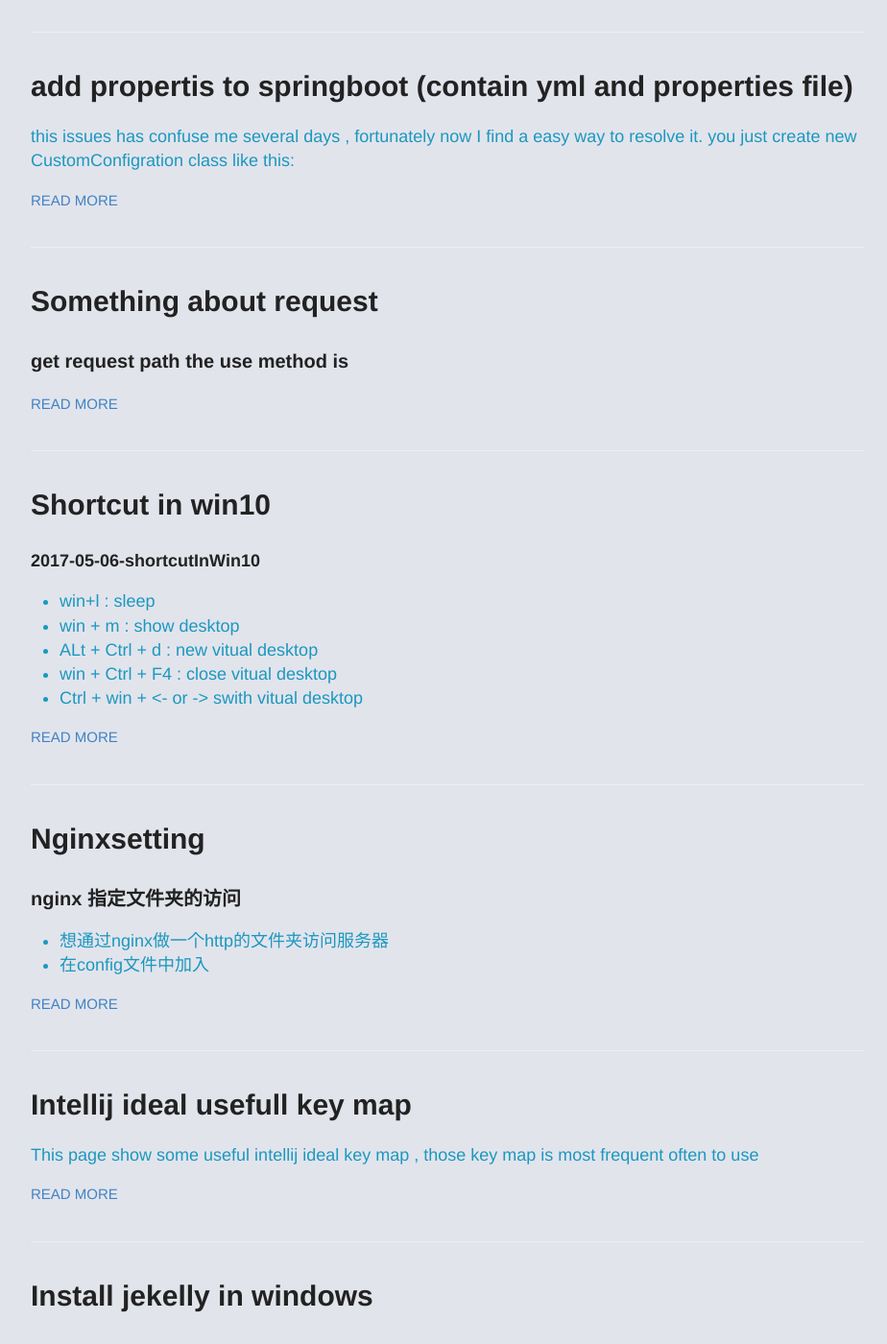
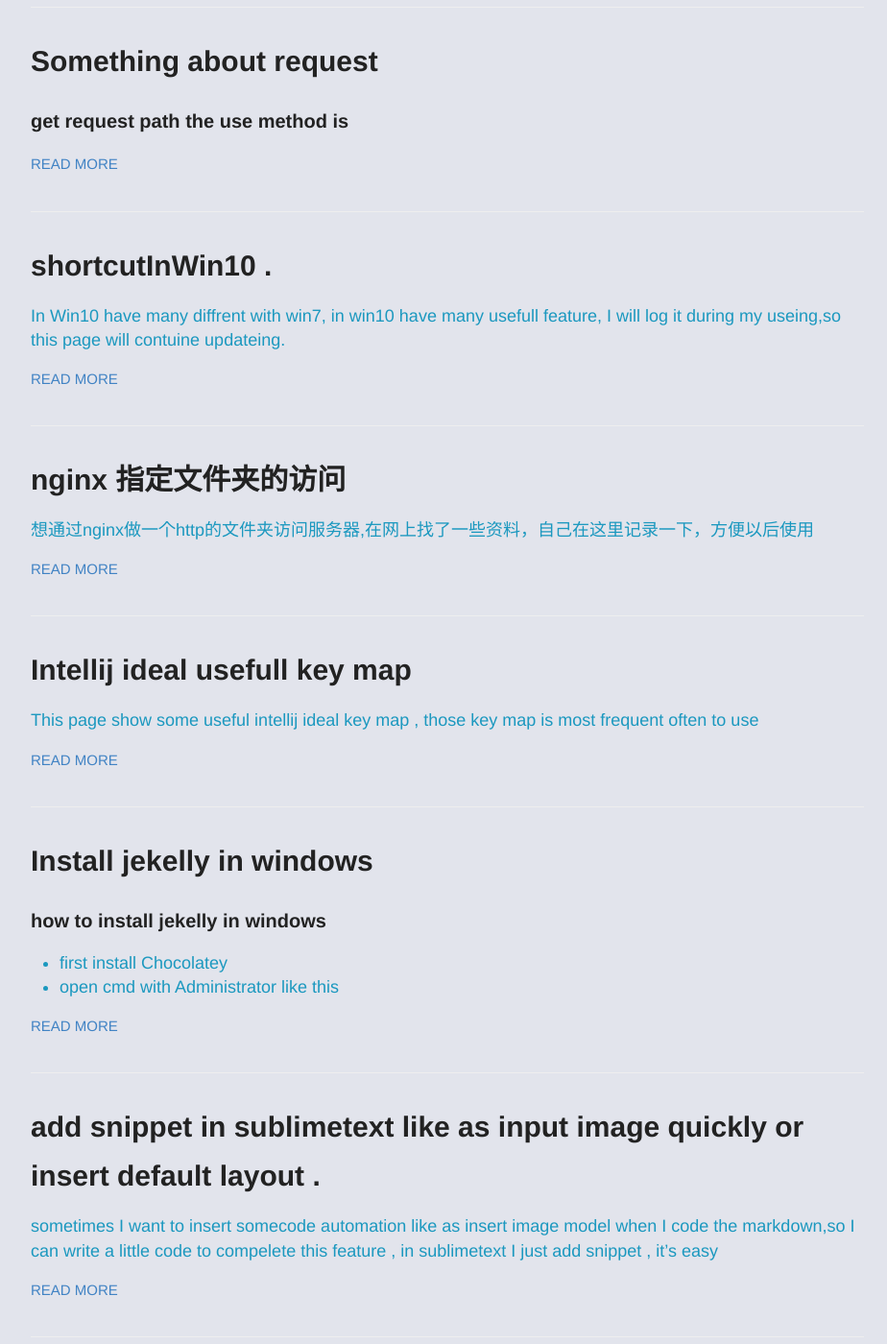
Before and after one commit to 7568/7568.github.io, a Jekyll site: the page built from index.html, in a window 1280 px wide and 1400 px high, scrolled down 595 px. Shown: the whole window at 96% size, without its empty margins (174-1098 px from the left). Built offline with Jekyll 4.4.1, drawn with Linux system fonts in a browser that asks for light colours; some of the changed text lies outside the part shown.

Commit message:
add something

````diff
--- a/_posts/2017-05/2017-05-06-nginxsetting.md
+++ b/_posts/2017-05/2017-05-06-nginxsetting.md
@@ -1,5 +1,10 @@
-### nginx 指定文件夹的访问
-- 想通过nginx做一个http的文件夹访问服务器
+---
+layout: post
+title: nginx 指定文件夹的访问
+---
+
+想通过nginx做一个http的文件夹访问服务器,在网上找了一些资料，自己在这里记录一下，方便以后使用
+
 - 在config文件中加入
 
 ```
--- a/_posts/2017-05/2017-05-06-shortcut In Win10.md
+++ b/_posts/2017-05/2017-05-06-shortcut In Win10.md
@@ -1,4 +1,10 @@
-###### 2017-05-06-shortcutInWin10
+---
+layout: post
+title: shortcutInWin10 .
+---
+
+In Win10 have many diffrent with win7, in win10 have many usefull feature, I will log it during my useing,so this page will contuine updateing.
+
 - win+l : sleep
 - win + m : show desktop
 - ALt + Ctrl + d : new vitual desktop
````
Also changed, not shown: _posts/2017-05/2017-05-08-test.md (deleted, +0 -6 lines).
